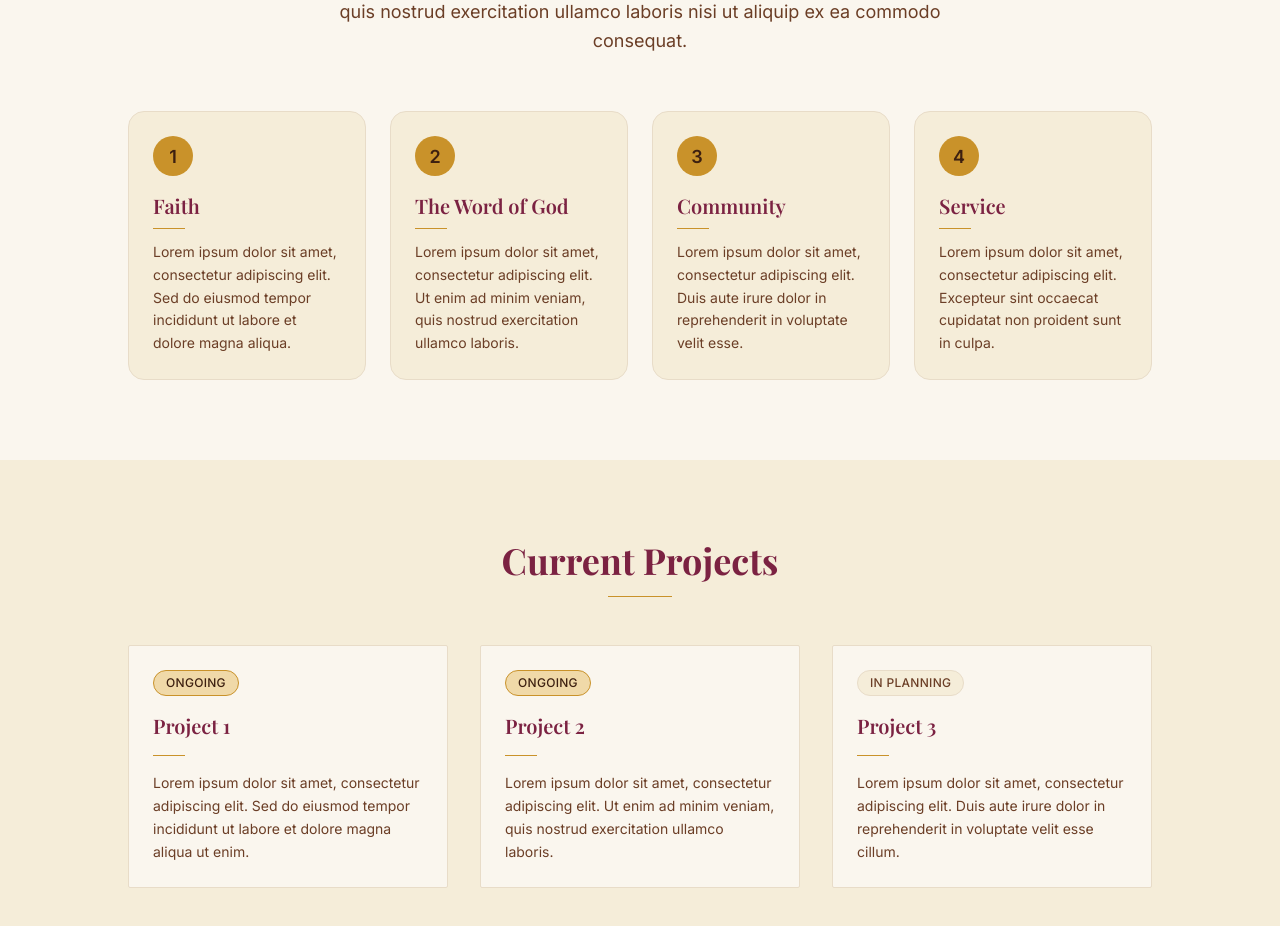
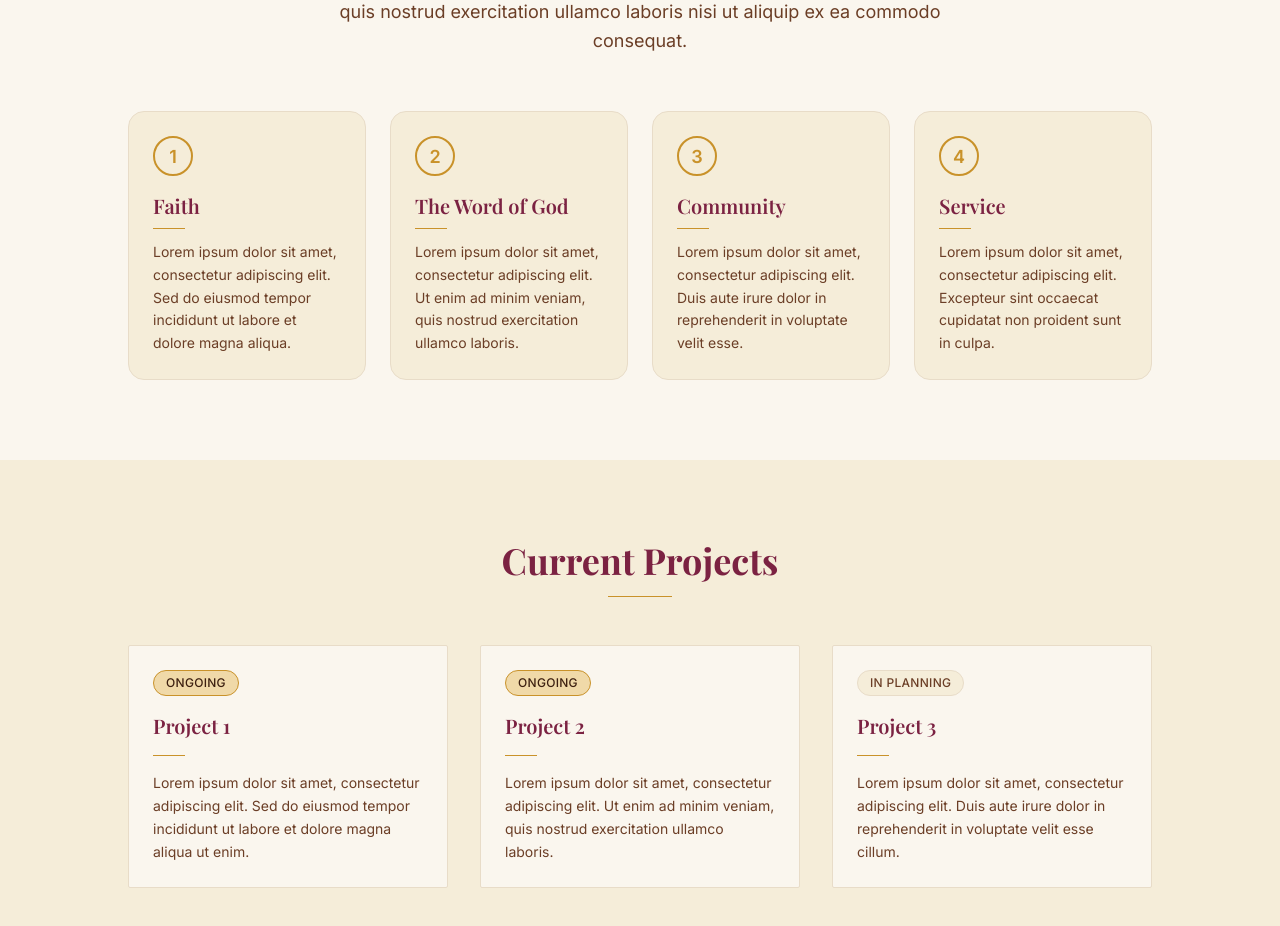
Before and after one commit to miriamalexandroni/st3me-website, a Next.js app: page /en in a window 1280 px wide. Shown: the part 1120-2046 px from the top of the page. Built offline with nearby package versions, Linux system fonts and the light colour scheme.

Commit message:
Revert "style: fill vision card circles with amber-gold, dark number color"
This reverts commit d69a3a2acaa27c64656bd30b67bc3803f448dffb.

```diff
--- a/src/components/Vision.tsx
+++ b/src/components/Vision.tsx
@@ -26,8 +26,8 @@ export default async function Vision() {
                          transition-all duration-300 text-left"
             >
               {/* Numbered circle */}
-              <div className="w-10 h-10 rounded-full bg-amber-gold inline-flex items-center justify-center mb-4">
-                <span className="font-body text-lg font-semibold text-brown" style={{ lineHeight: 1, paddingTop: "1px" }}>
+              <div className="w-10 h-10 rounded-full border-2 border-amber-gold inline-flex items-center justify-center mb-4">
+                <span className="font-body text-lg font-semibold text-amber-gold" style={{ lineHeight: 1, paddingTop: "1px" }}>
                   {index + 1}
                 </span>
               </div>
```
